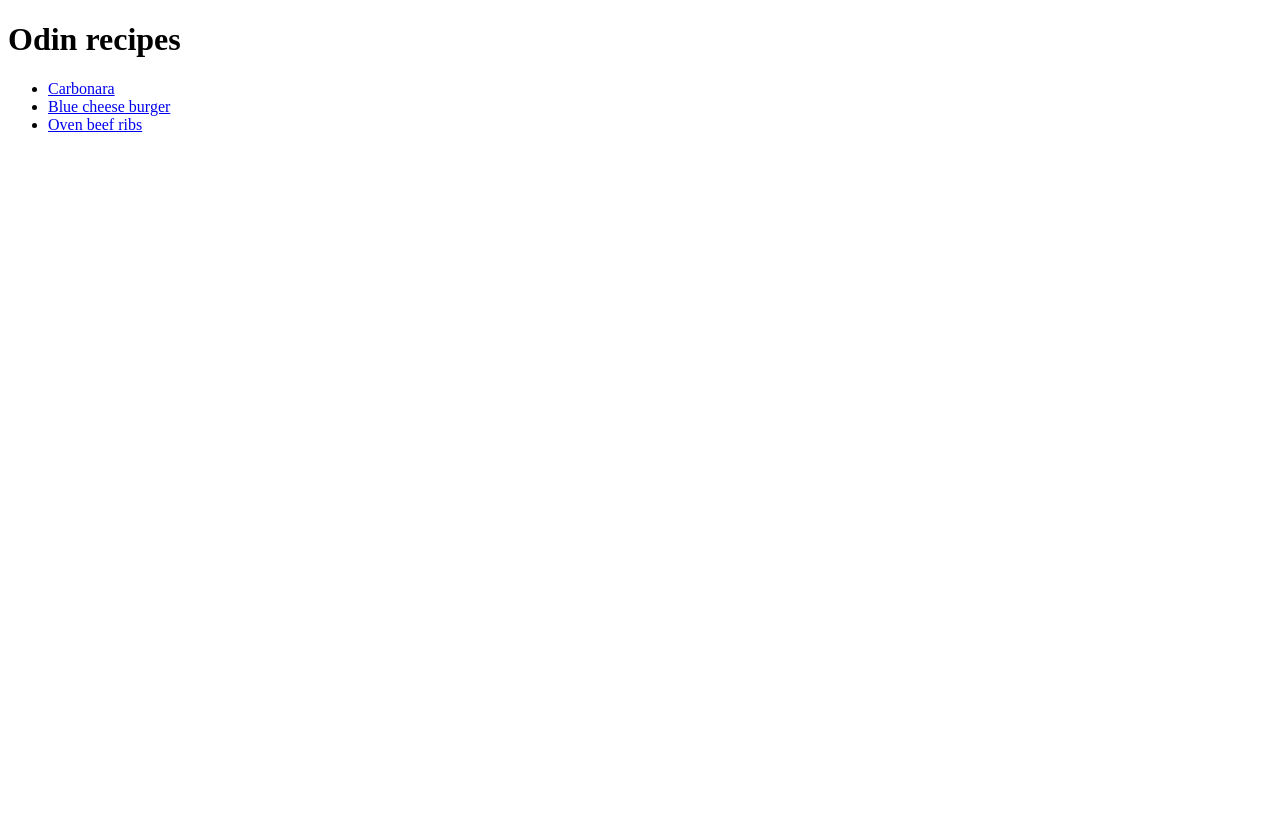
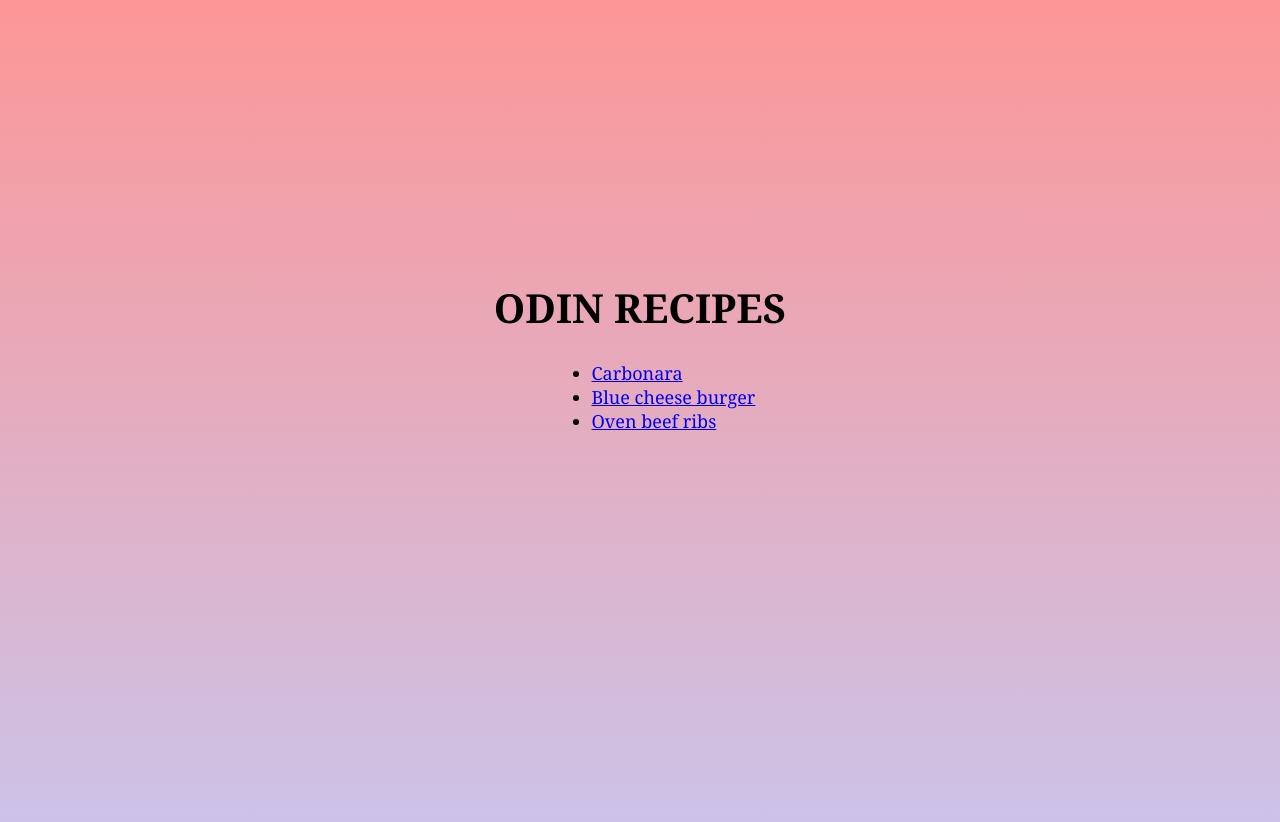
Before and after one commit to Dumi010/Odin-recipes, a plain HTML site: page index.html in a window 1280 px wide. Before the commit the page ends 800 px from the top, so only its background shows below. Drawn offline with Linux system fonts and the light colour scheme.

Commit message:
Added CSS, modifications of code
Style to the index page and some modifications to code.

```diff
--- a/index.html
+++ b/index.html
@@ -1,16 +1,19 @@
 <!DOCTYPE html>
 <html lang="en">
 <head>
+    <link rel="stylesheet" href="./style.css"></link>
     <meta charset="UTF-8">
     <meta name="viewport" content="width=device-width, initial-scale=1.0">
-    <title>Document</title>
+    <title>Menu</title>
 </head>
-<body>
-    <h1>Odin recipes</h1>
-    <ul>
-        <li><a href="../odin-recipes/recipes/carbonara.html">Carbonara</a></li>
-        <li><a href="./recipes/blue-cheese-burger.html">Blue cheese burger</a></li>
-        <li><a href="./recipes/oven-beef-ribs.html">Oven beef ribs</a></li>
-    </ul>
+<body class="index">
+    <h1>ODIN RECIPES</h1>
+    <div class="recipes">
+        <ul>
+            <li><a href="./recipes/carbonara.html">Carbonara</a></li>
+            <li><a href="./recipes/blue-cheese-burger.html">Blue cheese burger</a></li>
+            <li><a href="./recipes/oven-beef-ribs.html">Oven beef ribs</a></li>
+        </ul>
+    </div>
 </body>
 </html>
--- /dev/null
+++ b/style.css
@@ -0,0 +1,25 @@
+.index {
+    font-family: Georgia, sans-serif;
+    background: linear-gradient(rgb(253, 150, 150), rgb(199, 199, 240));
+    height: 870px;
+    width: auto;
+
+}
+.recipes {
+    font-size: large;
+    font-weight: 500;
+    padding-left: 43%;
+}
+
+/* CSS for the Carbonara recipe */
+
+.index h1 {
+    text-align: center;
+    font-size: 40px;
+    padding-top: 20%;
+}
+
+img {
+    float: right;
+    padding-right: 5%;
+}
```
Also changed, not shown: recipes/carbonara.html (+1 -0 lines).
